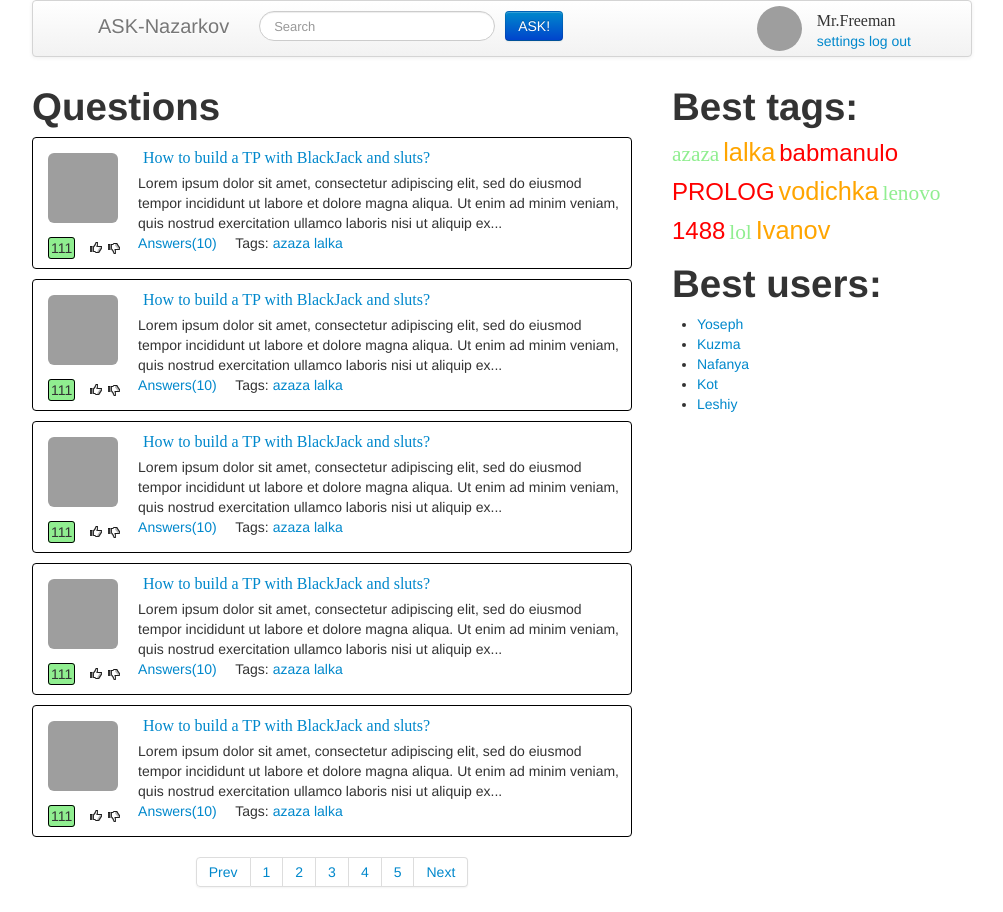
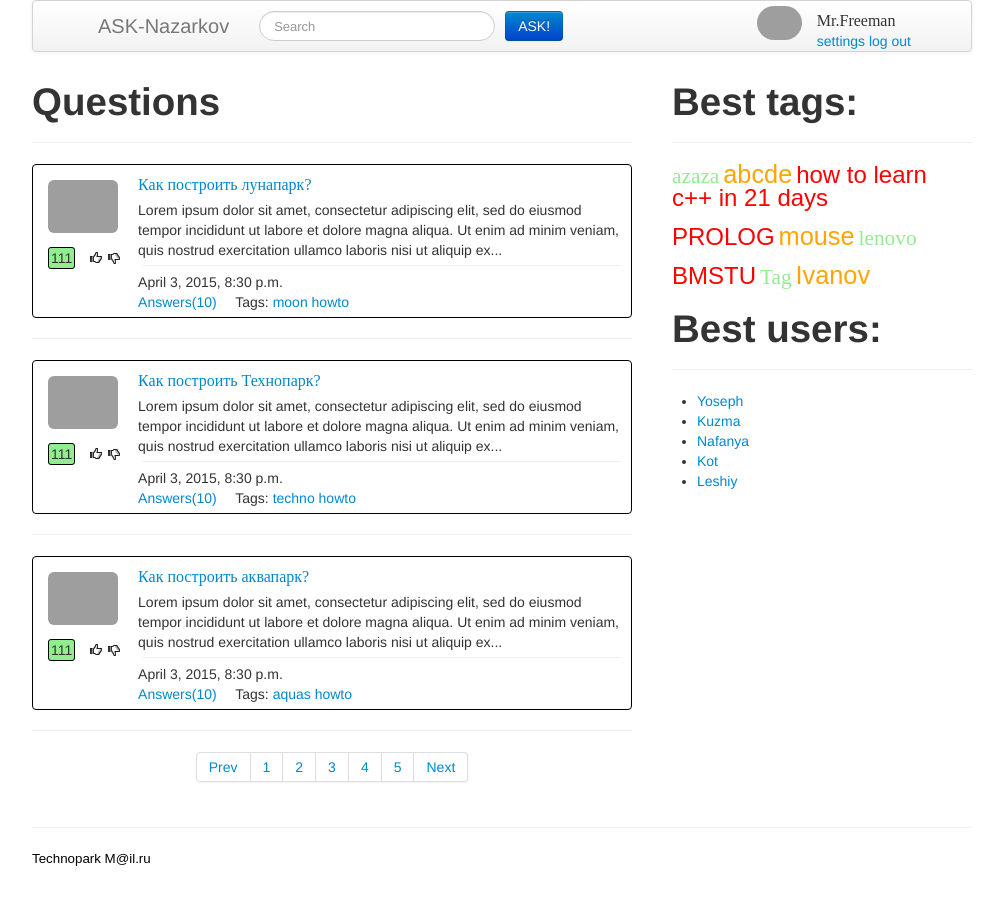
Before and after one commit to MysterySuperhero/Web, a Django app: page / in a window 1280 px wide. Shown: the whole page, without its empty margins (138-1141 px from the left). After the commit the page ends 866 px from the top, so only its background shows below. Run offline with Django 3.2, Linux system fonts and the light colour scheme; some libraries are stand-ins or nearby versions; grey boxes are pictures that could not be loaded.

Commit message:
After third lesson

```diff
--- a/ask/urls.py
+++ b/ask/urls.py
@@ -7,7 +7,7 @@ urlpatterns = patterns('',
     # url(r'^blog/', include('blog.urls')),
     #url(r'^admin/', include(admin.site.urls)),
 
-    url(r'^$', 'ask_nazarkov.views.index'),
+    url(r'^$', 'ask_nazarkov.views.index', name="index"),
     url(r'^base$', 'ask_nazarkov.views.base'),
     url(r'^index$', 'ask_nazarkov.views.index'),
     url(r'^register$', 'ask_nazarkov.views.register'),
--- a/ask_nazarkov/views.py
+++ b/ask_nazarkov/views.py
@@ -1,13 +1,27 @@
+# -*- coding: utf-8 -*-
+
 from django.shortcuts import render
 from django.shortcuts import render_to_response
 from django.http import HttpResponse
 from django.template.loader import get_template
+import datetime
+
 
 def base(request):
 	return render(request, 'base.html')
 
+questions = [
+
+	{'title': u'Как построить лунапарк?', 'content': u'читай тут ->', 'tags':['moon', 'howto'], 'created': datetime.datetime.now()},
+	{'title': u'Как построить Технопарк?', 'content': u'читай тут ->', 'tags':['techno', 'howto'], 'created': datetime.datetime.now()},
+	{'title': u'Как построить аквапарк?', 'content': u'читай тут ->', 'tags':['aquas', 'howto'], 'created': datetime.datetime.now()},
+]
+
 def index(request):
-	return render(request, 'index.html')
+	context = {
+		'questions': questions
+	}
+	return render(request, 'index.html', context)
 
 def new_question(request):
 	return render(request, 'new_question.html')
@@ -18,7 +32,10 @@ def register(request):
 def login(request):
 	return render(request, 'login.html')
 
-def question(request):
+def question(request):  # ,pk
+	# data = {
+	# 	'pk' = int(pk)
+	# }
 	return render(request, 'question.html')
 
 def getparameters(request):
--- a/static/style.css
+++ b/static/style.css
@@ -49,3 +49,18 @@
 	font-family: fantasy;
 	color: red;
 }
+
+.footer {
+	font-size:10pt;
+	font-family:sans-serif;
+	color: black;
+	margin-bottom: 20px;
+}
+
+#error {
+	font-size:15pt;
+	font-family:sans-serif;
+	color: red;
+	margin-bottom: 20px;
+	display: none;
+}
--- a/templates/base.html
+++ b/templates/base.html
@@ -4,7 +4,7 @@
 	<meta charset="UTF-8">
 		<link rel="stylesheet" href="/bootstrap/css/bootstrap.min.css">
 		<link rel="stylesheet" href="/style.css">
-		<script src="jquery/jquery-2.1.3.js"></script>
+		<script src="bootstrap/js/bootstrap.js"></script>
 	<title>{% block title %}Basic page{% endblock %}</title>
 </head>
 <body>
@@ -22,20 +22,20 @@
 
     					<li>
 		                  <form class="navbar-form" style="margin: 5px">
-		                  	<button class="btn btn-primary btn-sm" href="/new_question">ASK!</button>
+		                  	<a class="btn btn-primary btn-sm" href="/new_question">ASK!</a>
 		                  </form>
                 		</li>
               		</ul>
 
 					<ul class="nav" style="float: right">
 						<li>
-		                  	<img src="http://lorempixel.com/70/70" width="45" height="45" class="img-circle" id="#user_avatar" alt="Avatar" style="margin: 5px" class="nav-img img-thumbnail">
+		                  	<img src="/uploads/avc.jpg" width="45" height="45" class="img-circle" id="#user_avatar" alt="Avatar" style="margin: 5px" class="nav-img img-thumbnail">
 		                </li>
 		                <li>
 		                	<div class="user_name" style="margin-left: 10px; margin-top: 10px">Mr.Freeman</div>
 		                	<div class="nav" style="margin-left: 10px;">
 			                    <a href="/settings" >settings</a>
-			                    <a href="/logout">log out</a>
+			                    <a href="/login">log out</a>
 			                  </div>
 		                </li>
 					</ul>
@@ -61,27 +61,29 @@
 	        	<div class="span4">
 					<div class="row-fluid" id="tag_box">
 						<h1>Best tags:</h1>
+						<hr>
 						<div class="row-fluid" style="margin-bottom: 10px; margin-top: 15px">
 							<a href="" class="tag_style1">azaza</a>
-							<a href="" class="tag_style2">lalka</a>
-							<a href="" class="tag_style3">babmanulo</a>
+							<a href="" class="tag_style2">abcde</a>
+							<a href="" class="tag_style3">how to learn c++ in 21 days</a>
 						</div>
 
 						<div class="row-fluid" style="margin-bottom: 10px; margin-top: 15px">
 							<a href="" class="tag_style3">PROLOG</a>
-							<a href="" class="tag_style2">vodichka</a>
+							<a href="" class="tag_style2">mouse</a>
 							<a href="" class="tag_style1">lenovo</a>
 						</div>
 
 						<div class="row-fluid" style="margin-bottom: 10px; margin-top: 15px">
-							<a href="" class="tag_style3">1488</a>
-							<a href="" class="tag_style1">lol</a>
+							<a href="" class="tag_style3">BMSTU</a>
+							<a href="" class="tag_style1">Tag</a>
 							<a href="" class="tag_style2">Ivanov</a>
 						</div>
 
 					</div>
 					<div class="row-fluid" id="best_users">
 						<h1>Best users:</h1>
+						<hr>
 						<ul>
 							<li><a href="">Yoseph</a></li>
 							<li><a href="">Kuzma</a></li>
@@ -93,7 +95,9 @@
 				</div>
 	    	</div>
     	</div>
+		<hr>
+		<div class="footer">Technopark M@il.ru</div>
+	</div>
 
-	</div>
 </body>
 </html>
--- a/templates/index.html
+++ b/templates/index.html
@@ -8,11 +8,12 @@
 	<div class="span12" id="maincol">
 
     	<h1>Questions</h1>
-			{%	for i in "12345"	%}
+    		<hr>
+			{%	for question in questions	%}
 				<div class="question_box">
 					<div class="row-fluid">
 						<div class="span2">
-							<img src="http://lorempixel.com/70/70" width="70" height="70" style="margin: 10px" class="img-rounded">
+							<img src="/uploads/avc.jpg" width="70" height="70" style="margin: 10px" class="img-rounded">
 							<div class="row-fluid">
 								<div style="margin: 5px">
 									<span class="like_box">111</span>
@@ -25,9 +26,9 @@
 						</div>
 
 						<div class="span10">
-							<div class="row-fluid" style="margin: 5px">
+							<div class="row-fluid" style="margin: 5px; margin-left: 0px">
 								<a href="" class="question_name">
-									How to build a TP with BlackJack and sluts?
+									{{question.title}}
 								</a>
 							</div>
 							<div class="row-fluid">
@@ -35,13 +36,18 @@
 									Lorem ipsum dolor sit amet, consectetur adipiscing elit, sed do eiusmod tempor incididunt ut labore et dolore magna aliqua. Ut enim ad minim veniam, quis nostrud exercitation ullamco laboris nisi ut aliquip ex...
 								</span>
 							</div>
+							<hr style="margin: 5px">
 							<div class="row-fluid">
-								<a href="" style="margin-right: 15px">Answers(10)</a>
-								Tags: <a href="">azaza</a> <a href="">lalka</a>
+								{{question.created}}
+							</div>
+							<div class="row-fluid">
+								<a href="/question/10" style="margin-right: 15px">Answers(10)</a>
+								Tags: <a href="">{% for tag in question.tags %} {{tag}} {% endfor %}</a>
 							</div>
 						</div>
 					</div>
 				</div>
+				<hr>
 			{%	endfor	%}
 
 			<div class="pagination pagination-centered">
@@ -60,48 +66,3 @@
 </div>
 
 {% endblock %}
-<!-- <!DOCTYPE html>
-<html lang="en">
-<head>
-	<meta charset="UTF-8">
-	<title>Base</title>
-	<link rel="stylesheet" href="/bootstrap/css/bootstrap.min.css">
-	<link rel="stylesheet" href="style.css">
-	<script src="jquery/jquery-2.1.3.js"></script>
-</head>
-<body>
-
-	<h1>Questions</h1>
-	<div class="container-fluid">
-		<div class="span8" id="maincol">
-			{%	for i in "12345"	%}
-				<div class="question_box">
-					<div class="row-fluid">
-						<div class="span2">
-							<img src="http://lorempixel.com/70/70">
-						</div>
-						<div class="span6">
-
-						</div>
-					</div>
-				</div>
-			{%	endfor	%}
-			<div class="pagination pagination-centered">
-    			<ul>
-    				<li><a href="#">Prev</a></li>
-    				<li><a href="#">1</a></li>
-    				<li><a href="#">2</a></li>
-    				<li><a href="#">3</a></li>
-    				<li><a href="#">4</a></li>
-    				<li><a href="#">5</a></li>
-    				<li><a href="#">Next</a></li>
-    			</ul>
-    		</div>
-		</div>
-		<div class="span4">
-
-		</div>
-	</div>
-
-</body>
-</html> -->
--- a/templates/login.html
+++ b/templates/login.html
@@ -6,6 +6,10 @@
 <div class="container-fluid"  style="padding-left: 0px">
 	<div class="row-fluid">
 		<h1>Log in</h1>
+		<hr>
+		<div class="alert">
+				Error!
+		</div>
 		<div class="row-fluid">
 			<div class="span3">Login</div>
 			<div class="span9">
@@ -21,7 +25,7 @@
 		<div class="row-fluid">
 			<div class="span9 offset3">
 				<div class="row-fluid">
-					<button class="btn btn-primary btn-sm" type="button" style="margin-top: 0px">Log in</button>
+					<button class="btn btn-primary btn-sm" type="button" style="margin-top: 0px" >Log in</button>
 				</div>
 			</div>
 		</div>
--- a/templates/new_question.html
+++ b/templates/new_question.html
@@ -6,6 +6,7 @@
 	<div class="container-fluid" style="padding-left: 0px">
 		<div class="row-fluid">
 			<h1>New Question</h1>
+			<hr>
 			<form class="navbar-form">
 			<div class="row-fluid"   style="margin-bottom: 10px">
 				<div class="span1">Title</div>
```
Also changed, not shown: templates/question.html (+5 -5 lines), templates/register.html (+13 -4 lines), static/bootstrap/js/bootstrap.js, 2 other files.
